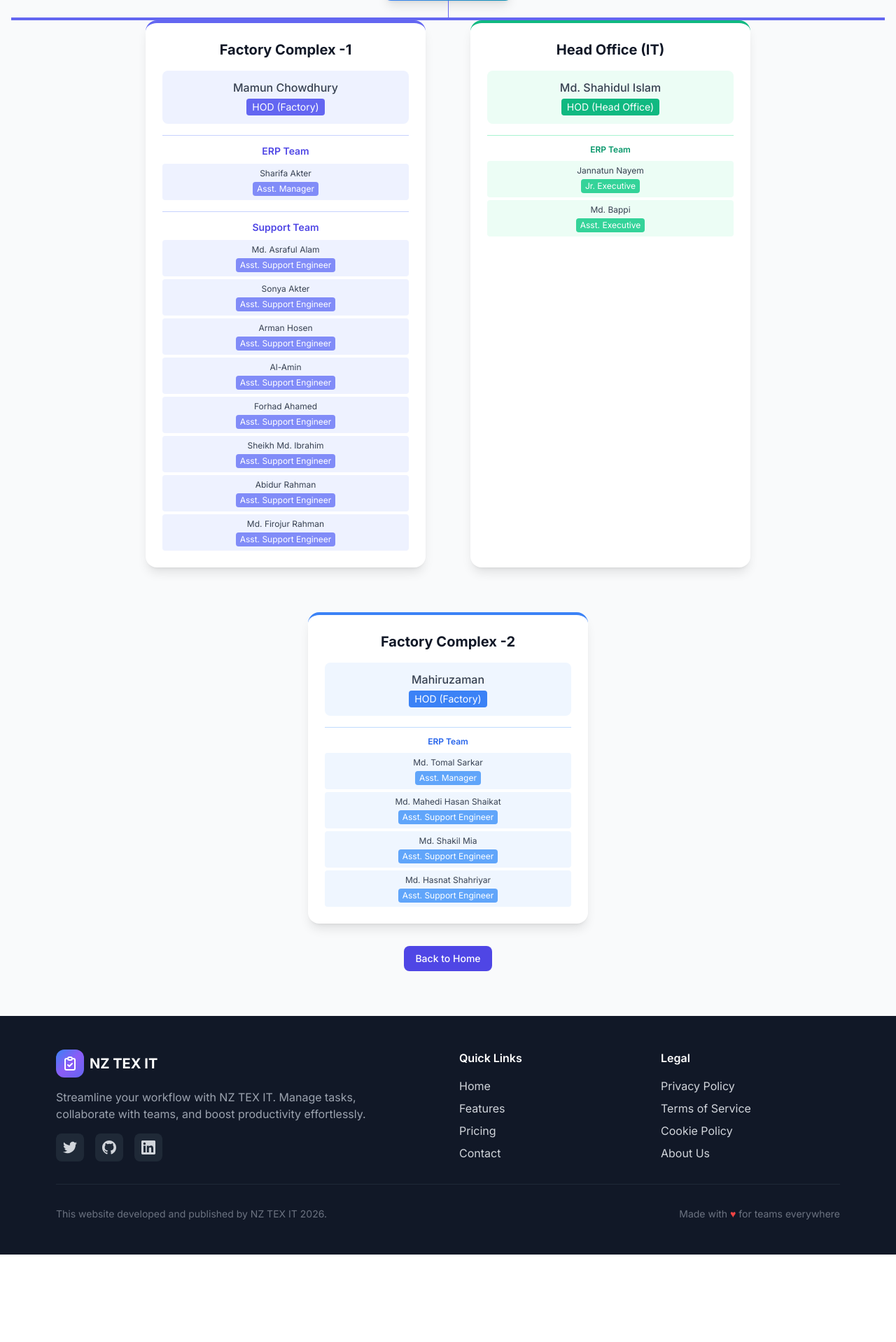
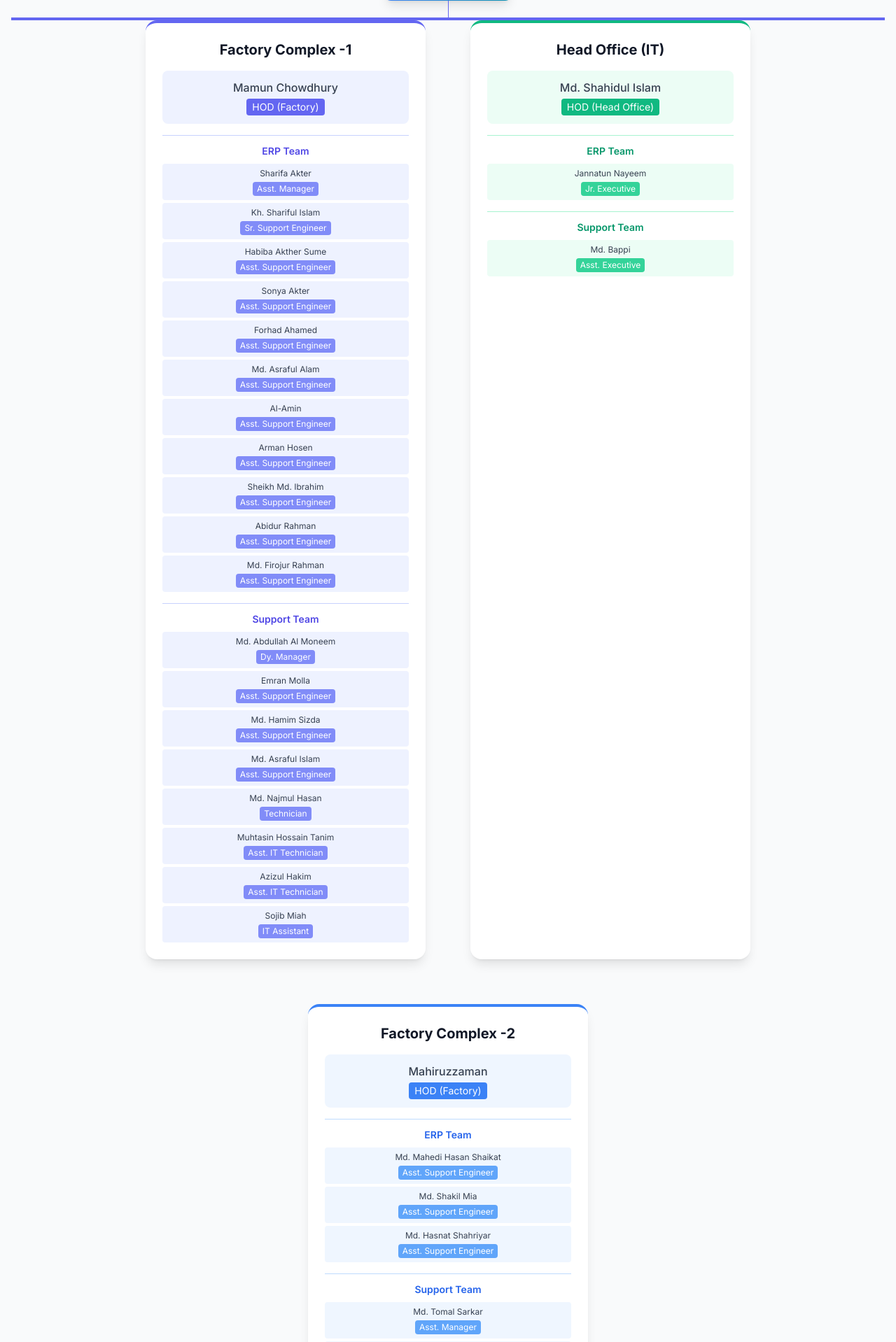
Before and after one commit to Tomal-123/NZ-TEX-GROUP, a Django app: page /organogram/ in a window 1280 px wide. Shown: the part 407-2325 px from the top of the page at 70% size. Before the commit the page ends 2200 px from the top, so only its background shows below. Run offline with Django 4.2, Linux system fonts and the light colour scheme; some libraries are stand-ins or nearby versions.

Commit message:
Update IT Organogram - Factory Complex data

```diff
--- a/templates/organogram.html
+++ b/templates/organogram.html
@@ -77,13 +77,12 @@
                                 <span class="text-gray-700 dark:text-gray-300 text-xs block">Sharifa Akter</span>
                                 <span class="text-xs bg-indigo-400 text-white px-1.5 py-0.5 rounded mt-1 inline-block">Asst. Manager</span>
                             </div>
+                            <div class="bg-indigo-50 dark:bg-indigo-900/50 px-2 py-1.5 rounded text-center">
+                                <span class="text-gray-700 dark:text-gray-300 text-xs block">Kh. Shariful Islam</span>
+                                <span class="text-xs bg-indigo-400 text-white px-1.5 py-0.5 rounded mt-1 inline-block">Sr. Support Engineer</span>
                             </div>
-                     </div>
-                     <div class="border-t border-indigo-200 dark:border-indigo-700 pt-3 mt-4">
-                         <p class="text-sm font-semibold text-indigo-600 dark:text-indigo-400 text-center mb-2">Support Team</p>
-                         <div class="space-y-1">
                             <div class="bg-indigo-50 dark:bg-indigo-900/50 px-2 py-1.5 rounded text-center">
-                                 <span class="text-gray-700 dark:text-gray-300 text-xs block">Md. Asraful Alam</span>
+                                <span class="text-gray-700 dark:text-gray-300 text-xs block">Habiba Akther Sume</span>
                                 <span class="text-xs bg-indigo-400 text-white px-1.5 py-0.5 rounded mt-1 inline-block">Asst. Support Engineer</span>
                             </div>
                             <div class="bg-indigo-50 dark:bg-indigo-900/50 px-2 py-1.5 rounded text-center">
@@ -91,7 +90,11 @@
                                 <span class="text-xs bg-indigo-400 text-white px-1.5 py-0.5 rounded mt-1 inline-block">Asst. Support Engineer</span>
                             </div>
                             <div class="bg-indigo-50 dark:bg-indigo-900/50 px-2 py-1.5 rounded text-center">
-                                 <span class="text-gray-700 dark:text-gray-300 text-xs block">Arman Hosen</span>
+                                <span class="text-gray-700 dark:text-gray-300 text-xs block">Forhad Ahamed</span>
+                                <span class="text-xs bg-indigo-400 text-white px-1.5 py-0.5 rounded mt-1 inline-block">Asst. Support Engineer</span>
+                            </div>
+                            <div class="bg-indigo-50 dark:bg-indigo-900/50 px-2 py-1.5 rounded text-center">
+                                <span class="text-gray-700 dark:text-gray-300 text-xs block">Md. Asraful Alam</span>
                                 <span class="text-xs bg-indigo-400 text-white px-1.5 py-0.5 rounded mt-1 inline-block">Asst. Support Engineer</span>
                             </div>
                             <div class="bg-indigo-50 dark:bg-indigo-900/50 px-2 py-1.5 rounded text-center">
@@ -99,7 +102,7 @@
                                 <span class="text-xs bg-indigo-400 text-white px-1.5 py-0.5 rounded mt-1 inline-block">Asst. Support Engineer</span>
                             </div>
                             <div class="bg-indigo-50 dark:bg-indigo-900/50 px-2 py-1.5 rounded text-center">
-                                 <span class="text-gray-700 dark:text-gray-300 text-xs block">Forhad Ahamed</span>
+                                <span class="text-gray-700 dark:text-gray-300 text-xs block">Arman Hosen</span>
                                 <span class="text-xs bg-indigo-400 text-white px-1.5 py-0.5 rounded mt-1 inline-block">Asst. Support Engineer</span>
                             </div>
                             <div class="bg-indigo-50 dark:bg-indigo-900/50 px-2 py-1.5 rounded text-center">
@@ -116,6 +119,43 @@
                             </div>
                         </div>
                     </div>
+                    <div class="border-t border-indigo-200 dark:border-indigo-700 pt-3 mt-4">
+                        <p class="text-sm font-semibold text-indigo-600 dark:text-indigo-400 text-center mb-2">Support Team</p>
+                        <div class="space-y-1">
+                            <div class="bg-indigo-50 dark:bg-indigo-900/50 px-2 py-1.5 rounded text-center">
+                                <span class="text-gray-700 dark:text-gray-300 text-xs block">Md. Abdullah Al Moneem</span>
+                                <span class="text-xs bg-indigo-400 text-white px-1.5 py-0.5 rounded mt-1 inline-block">Dy. Manager</span>
+                            </div>
+                            <div class="bg-indigo-50 dark:bg-indigo-900/50 px-2 py-1.5 rounded text-center">
+                                <span class="text-gray-700 dark:text-gray-300 text-xs block">Emran Molla</span>
+                                <span class="text-xs bg-indigo-400 text-white px-1.5 py-0.5 rounded mt-1 inline-block">Asst. Support Engineer</span>
+                            </div>
+                            <div class="bg-indigo-50 dark:bg-indigo-900/50 px-2 py-1.5 rounded text-center">
+                                <span class="text-gray-700 dark:text-gray-300 text-xs block">Md. Hamim Sizda</span>
+                                <span class="text-xs bg-indigo-400 text-white px-1.5 py-0.5 rounded mt-1 inline-block">Asst. Support Engineer</span>
+                            </div>
+                            <div class="bg-indigo-50 dark:bg-indigo-900/50 px-2 py-1.5 rounded text-center">
+                                <span class="text-gray-700 dark:text-gray-300 text-xs block">Md. Asraful Islam</span>
+                                <span class="text-xs bg-indigo-400 text-white px-1.5 py-0.5 rounded mt-1 inline-block">Asst. Support Engineer</span>
+                            </div>
+                            <div class="bg-indigo-50 dark:bg-indigo-900/50 px-2 py-1.5 rounded text-center">
+                                <span class="text-gray-700 dark:text-gray-300 text-xs block">Md. Najmul Hasan</span>
+                                <span class="text-xs bg-indigo-400 text-white px-1.5 py-0.5 rounded mt-1 inline-block">Technician</span>
+                            </div>
+                            <div class="bg-indigo-50 dark:bg-indigo-900/50 px-2 py-1.5 rounded text-center">
+                                <span class="text-gray-700 dark:text-gray-300 text-xs block">Muhtasin Hossain Tanim</span>
+                                <span class="text-xs bg-indigo-400 text-white px-1.5 py-0.5 rounded mt-1 inline-block">Asst. IT Technician</span>
+                            </div>
+                            <div class="bg-indigo-50 dark:bg-indigo-900/50 px-2 py-1.5 rounded text-center">
+                                <span class="text-gray-700 dark:text-gray-300 text-xs block">Azizul Hakim</span>
+                                <span class="text-xs bg-indigo-400 text-white px-1.5 py-0.5 rounded mt-1 inline-block">Asst. IT Technician</span>
+                            </div>
+                            <div class="bg-indigo-50 dark:bg-indigo-900/50 px-2 py-1.5 rounded text-center">
+                                <span class="text-gray-700 dark:text-gray-300 text-xs block">Sojib Miah</span>
+                                <span class="text-xs bg-indigo-400 text-white px-1.5 py-0.5 rounded mt-1 inline-block">IT Assistant</span>
+                            </div>
+                        </div>
+                    </div>
                 </div>
 
                 <!-- Head Office (IT) -->
@@ -126,12 +166,17 @@
                         <span class="text-sm bg-emerald-500 text-white px-2 py-0.5 rounded inline-block mt-1">HOD (Head Office)</span>
                     </div>
                     <div class="border-t border-emerald-200 dark:border-emerald-700 pt-3">
-                        <p class="text-xs font-semibold text-emerald-600 dark:text-emerald-400 text-center mb-2">ERP Team</p>
+                        <p class="text-sm font-semibold text-emerald-600 dark:text-emerald-400 text-center mb-2">ERP Team</p>
                         <div class="space-y-1">
                             <div class="bg-emerald-50 dark:bg-emerald-900/50 px-2 py-1.5 rounded text-center">
-                                <span class="text-gray-700 dark:text-gray-300 text-xs block">Jannatun Nayem</span>
+                                <span class="text-gray-700 dark:text-gray-300 text-xs block">Jannatun Nayeem</span>
                                 <span class="text-xs bg-emerald-400 text-white px-1.5 py-0.5 rounded mt-1 inline-block">Jr. Executive</span>
                             </div>
+                        </div>
+                    </div>
+                    <div class="border-t border-emerald-200 dark:border-emerald-700 pt-3 mt-4">
+                        <p class="text-sm font-semibold text-emerald-600 dark:text-emerald-400 text-center mb-2">Support Team</p>
+                        <div class="space-y-1">
                             <div class="bg-emerald-50 dark:bg-emerald-900/50 px-2 py-1.5 rounded text-center">
                                 <span class="text-gray-700 dark:text-gray-300 text-xs block">Md. Bappi</span>
                                 <span class="text-xs bg-emerald-400 text-white px-1.5 py-0.5 rounded mt-1 inline-block">Asst. Executive</span>
@@ -144,16 +189,12 @@
                 <div class="anim-branch3 bg-white dark:bg-gray-800 rounded-2xl p-6 shadow-lg border-t-4 border-blue-500 w-[400px] flex-shrink-0">
                     <h3 class="font-bold text-xl text-gray-900 dark:text-white mb-4 text-center">Factory Complex -2</h3>
                     <div class="bg-blue-50 dark:bg-blue-900/50 p-3 rounded-lg text-center mb-4">
-                        <span class="text-gray-700 dark:text-gray-300 block font-medium">Mahiruzaman</span>
+                        <span class="text-gray-700 dark:text-gray-300 block font-medium">Mahiruzzaman</span>
                         <span class="text-sm bg-blue-500 text-white px-2 py-0.5 rounded inline-block mt-1">HOD (Factory)</span>
                     </div>
                     <div class="border-t border-blue-200 dark:border-blue-700 pt-3">
-                        <p class="text-xs font-semibold text-blue-600 dark:text-blue-400 text-center mb-2">ERP Team</p>
+                        <p class="text-sm font-semibold text-blue-600 dark:text-blue-400 text-center mb-2">ERP Team</p>
                         <div class="space-y-1">
-                            <div class="bg-blue-50 dark:bg-blue-900/50 px-2 py-1.5 rounded text-center">
-                                <span class="text-gray-700 dark:text-gray-300 text-xs block">Md. Tomal Sarkar</span>
-                                <span class="text-xs bg-blue-400 text-white px-1.5 py-0.5 rounded mt-1 inline-block">Asst. Manager</span>
-                            </div>
                             <div class="bg-blue-50 dark:bg-blue-900/50 px-2 py-1.5 rounded text-center">
                                 <span class="text-gray-700 dark:text-gray-300 text-xs block">Md. Mahedi Hasan Shaikat</span>
                                 <span class="text-xs bg-blue-400 text-white px-1.5 py-0.5 rounded mt-1 inline-block">Asst. Support Engineer</span>
@@ -165,6 +206,19 @@
                             <div class="bg-blue-50 dark:bg-blue-900/50 px-2 py-1.5 rounded text-center">
                                 <span class="text-gray-700 dark:text-gray-300 text-xs block">Md. Hasnat Shahriyar</span>
                                 <span class="text-xs bg-blue-400 text-white px-1.5 py-0.5 rounded mt-1 inline-block">Asst. Support Engineer</span>
+                            </div>
+                        </div>
+                    </div>
+                    <div class="border-t border-blue-200 dark:border-blue-700 pt-3 mt-4">
+                        <p class="text-sm font-semibold text-blue-600 dark:text-blue-400 text-center mb-2">Support Team</p>
+                        <div class="space-y-1">
+                            <div class="bg-blue-50 dark:bg-blue-900/50 px-2 py-1.5 rounded text-center">
+                                <span class="text-gray-700 dark:text-gray-300 text-xs block">Md. Tomal Sarkar</span>
+                                <span class="text-xs bg-blue-400 text-white px-1.5 py-0.5 rounded mt-1 inline-block">Asst. Manager</span>
+                            </div>
+                            <div class="bg-blue-50 dark:bg-blue-900/50 px-2 py-1.5 rounded text-center">
+                                <span class="text-gray-700 dark:text-gray-300 text-xs block">Safiqul Mridha</span>
+                                <span class="text-xs bg-blue-400 text-white px-1.5 py-0.5 rounded mt-1 inline-block">Asst. Technician</span>
                             </div>
                         </div>
                     </div>
```
Lines whose indentation alone changed are shown as unchanged.
